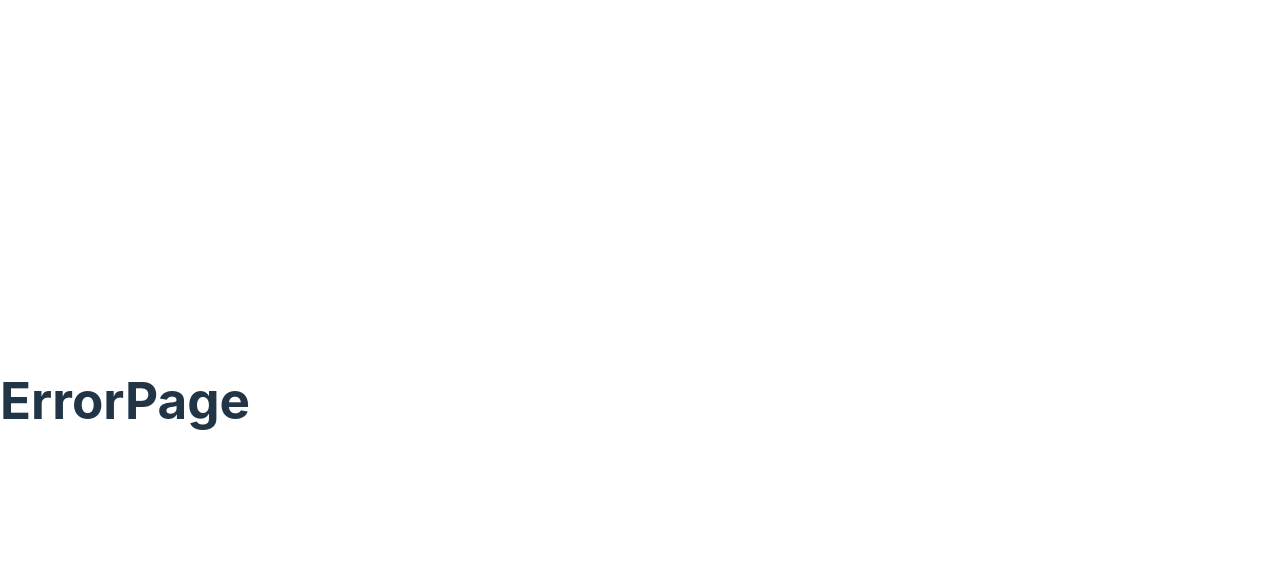
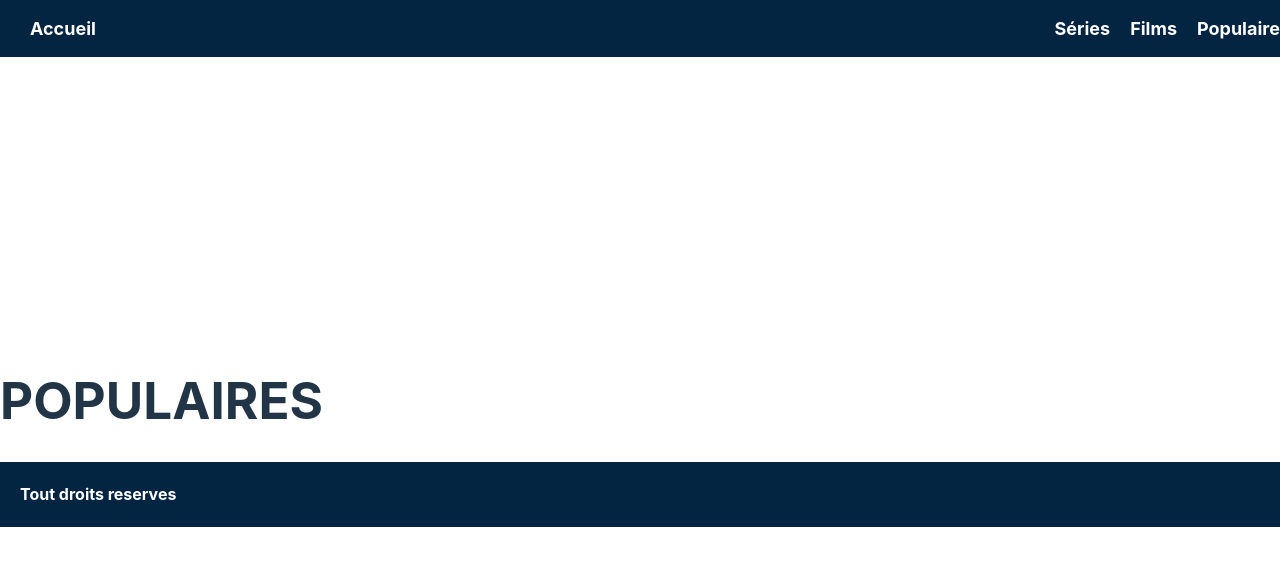
Before and after one commit to EdouardGaignerot2001/ControleReact, a React (Vite) app: page /populaires in a window 1280 px wide. Shown: the top 566 px of the page. Built offline with nearby package versions, Linux system fonts and the light colour scheme.

Commit message:
0.2 Navbar fonctionnel

```diff
--- a/src/App.tsx
+++ b/src/App.tsx
@@ -1,16 +1,25 @@
 import { BrowserRouter as Router, Routes, Route } from "react-router-dom";
 import Home from "./page/home";
 import ErrorPage from "./page/errorPage";
+import Navbar from "./page/navbar";
+import Series from "./page/seies";
+import Films from "./page/films";
+import Populaires from "./page/populaires";
+import NavbarFin from "./page/navbarFin";
 
 
 const App: React.FC = () => {
   return (
     <Router>
-
+      <Navbar />
       <Routes>
         <Route path="/" element={<Home />} />
         <Route path="*" element={<ErrorPage />} />
+        <Route path="/series" element={<Series />} />
+        <Route path="/films" element={<Films />} />
+        <Route path="/populaires" element={<Populaires />} />
       </Routes>
+      <NavbarFin />
     </Router>
   );
 };
--- /dev/null
+++ b/src/page/films.tsx
@@ -0,0 +1,3 @@
+export default function Films() {
+    return <h1>FILMS</h1>;
+}
--- a/src/page/home.tsx
+++ b/src/page/home.tsx
@@ -1,3 +1,3 @@
 export default function Home() {
-    return <h1>HOME</h1>;
+    return <h1> HOME</h1>;
 }
--- /dev/null
+++ b/src/page/navbar.tsx
@@ -0,0 +1,60 @@
+import React from 'react';
+import { Link } from 'react-router-dom';
+
+const Navbar: React.FC = () => {
+    return (
+        <nav style={{
+            backgroundColor: '#032541',
+            padding: '10px 20px',
+            position: 'fixed',
+            top: 0,
+            left: 0,
+            width: '100%',
+            zIndex: 1000,
+        }}>
+            <ul style={styles.navList}>
+                <li style={styles.navItem}>
+                    <Link to="/" style={styles.link}>Accueil</Link>
+                </li>
+                <div style={styles.rightLinks}>
+                    <li style={styles.navItem}>
+                        <Link to="/series" style={styles.link}>Séries</Link>
+                    </li>
+                    <li style={styles.navItem}>
+                        <Link to="/films" style={styles.link}>Films</Link>
+                    </li>
+                    <li style={styles.navItem}>
+                        <Link to="/populaires" style={styles.link}>Populaires</Link>
+                    </li>
+                </div>
+            </ul>
+        </nav>
+    );
+};
+
+// Style inline pour la navbar
+const styles = {
+    navList: {
+        display: 'flex',
+        justifyContent: 'space-between',
+        listStyle: 'none',
+        margin: 0,
+        padding: 0,
+    },
+    navItem: {
+        padding: '5px 10px',
+    },
+    link: {
+        textDecoration: 'none',
+        color: 'white',
+        fontSize: '18px',
+        fontWeight: 'bold',
+    },
+    rightLinks: {
+        display: 'flex',
+        marginLeft: 'auto',
+
+    },
+};
+
+export default Navbar;
--- /dev/null
+++ b/src/page/navbarFin.tsx
@@ -0,0 +1,49 @@
+import React from 'react';
+
+const NavbarFin: React.FC = () => {
+    return (
+        <nav style={{
+            backgroundColor: '#032541',
+            padding: '10px 20px',
+            position: 'fixed',
+            width: '100%',
+            zIndex: 1000,
+        }}>
+            <ul style={styles.navList}>
+                <li style={{color: "white",
+                    fontSize: "5px"
+                }}>
+                    <h1>Tout droits reserves</h1>
+                </li>
+
+            </ul>
+        </nav>
+    );
+};
+
+// Style inline pour la navbar
+const styles = {
+    navList: {
+        display: 'flex',
+        justifyContent: 'space-between',
+        listStyle: 'none',
+        margin: 0,
+        padding: 0,
+    },
+    navItem: {
+        padding: '5px 10px',
+    },
+    link: {
+        textDecoration: 'none',
+        color: 'white',
+        fontSize: '18px',
+        fontWeight: 'bold',
+    },
+    rightLinks: {
+        display: 'flex',
+        marginLeft: 'auto',
+
+    },
+};
+
+export default NavbarFin;
--- /dev/null
+++ b/src/page/populaires.tsx
@@ -0,0 +1,3 @@
+export default function Populaires() {
+    return <h1>POPULAIRES</h1>;
+}
--- /dev/null
+++ b/src/page/seies.tsx
@@ -0,0 +1,3 @@
+export default function Series() {
+    return <h1>SERIES</h1>;
+}
```
Also changed, not shown: src/assets/thor.jpg (added).
